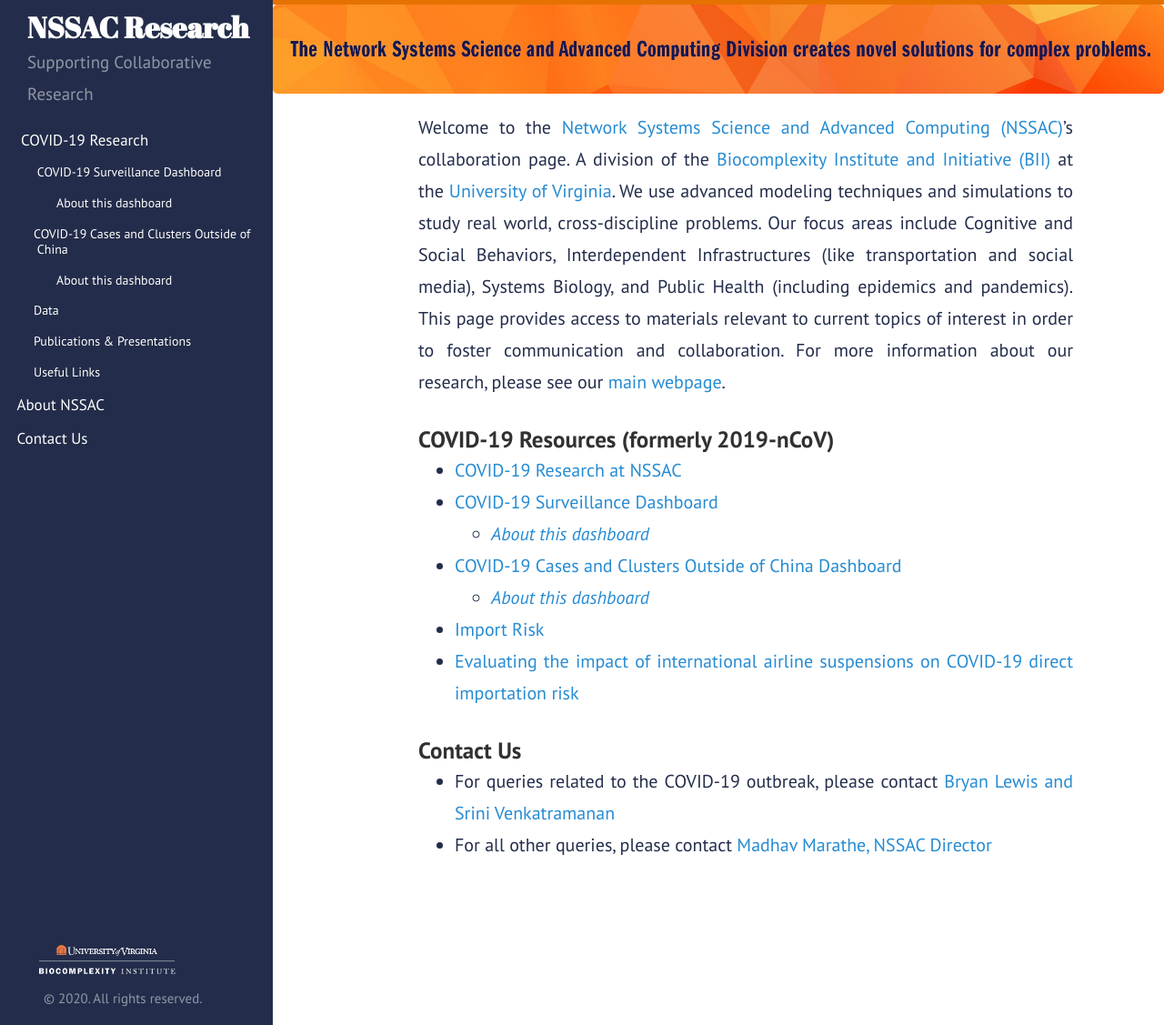
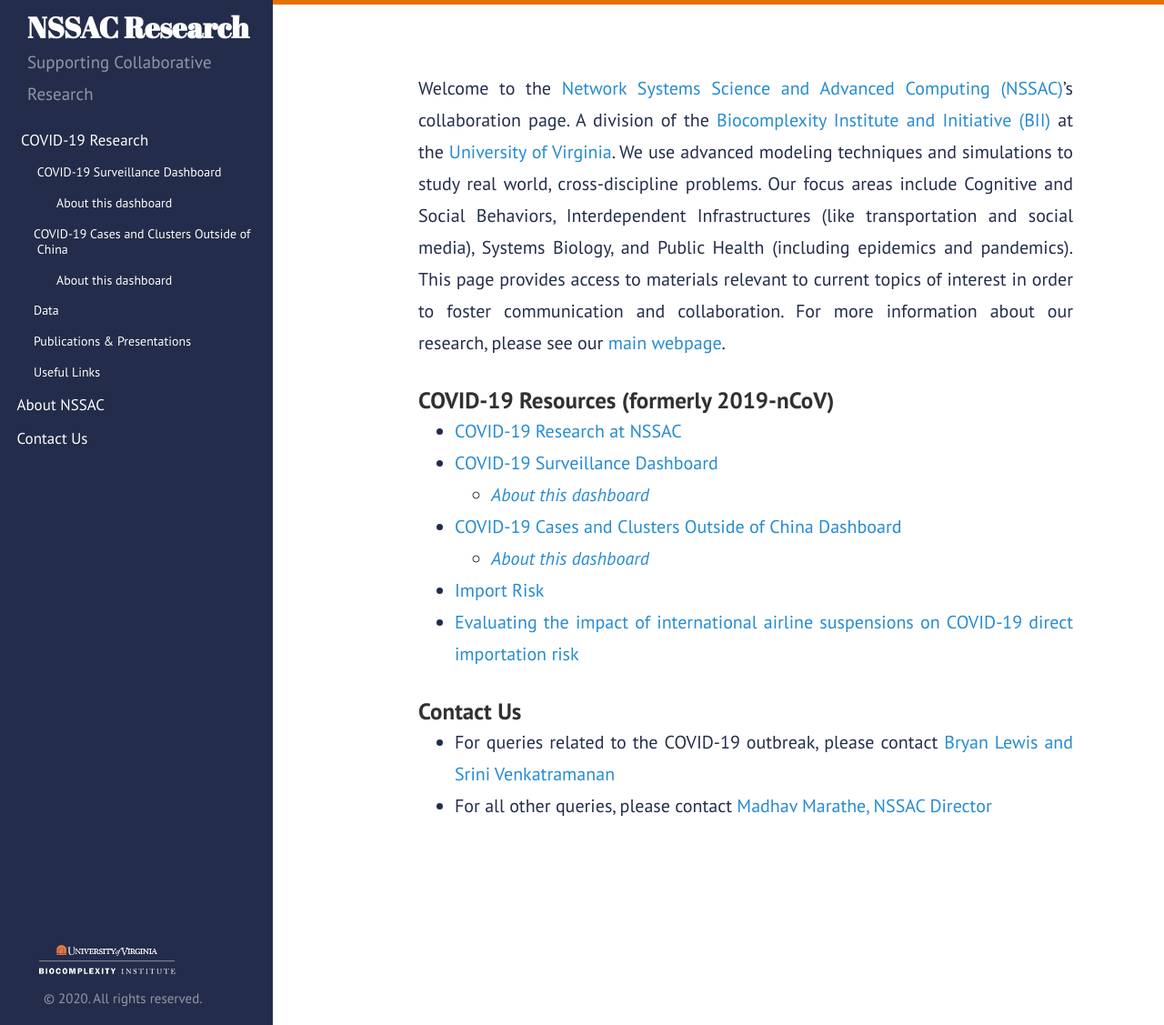
Before and after one commit to mehta-gaurav/mehta-gaurav.github.io, a Jekyll site: the page built from index.md, in a window 1280 px wide and 1127 px high. Shown: the whole window at 91% size. Built offline with Jekyll 4.4.1, drawn with Linux system fonts in a browser that asks for light colours.

Commit message:
Update default.html

```diff
--- a/_layouts/default.html
+++ b/_layouts/default.html
@@ -9,7 +9,7 @@
 
     <div>
       <div class= "head-img">
-         <img src="https://mehta-gaurav.github.io/images/nssac.jpg">
+<!--          <img src="https://mehta-gaurav.github.io/images/nssac.jpg"> -->
       </div>
        {{ content }}
     </div>
```
